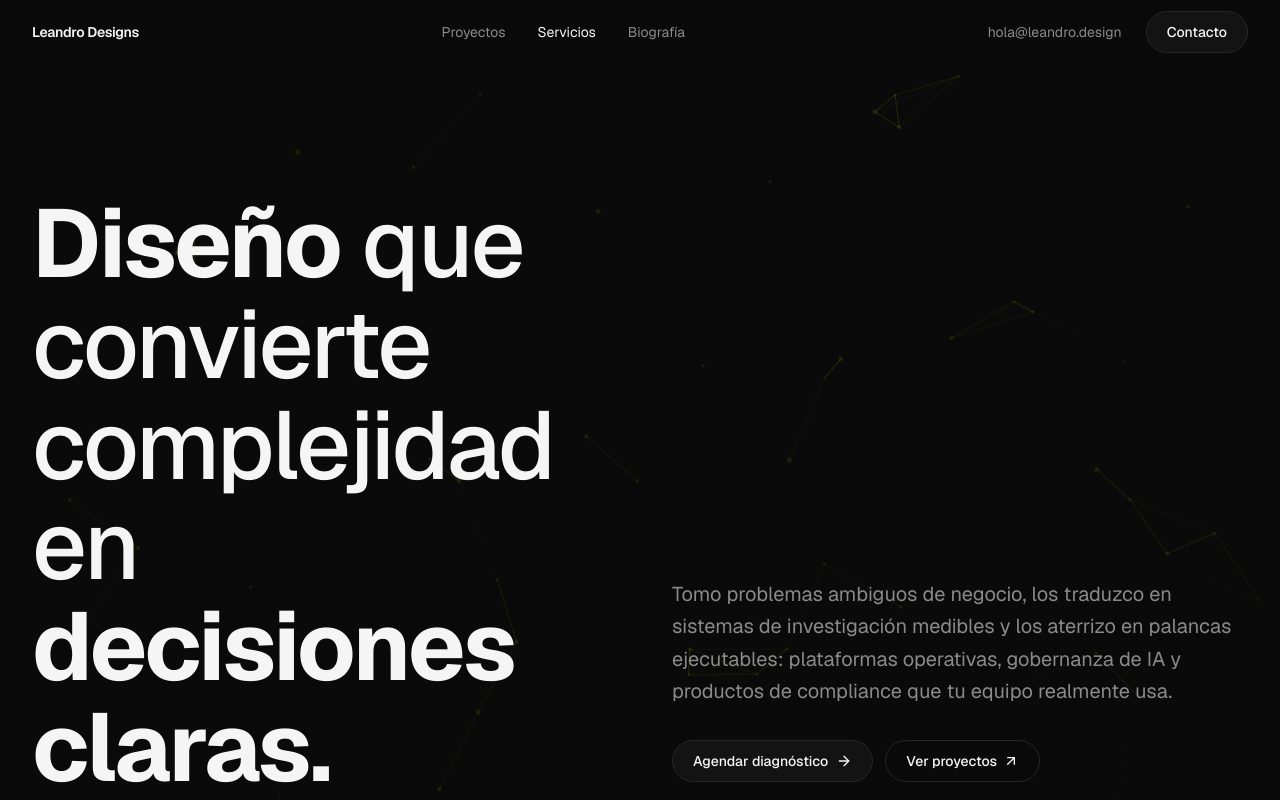
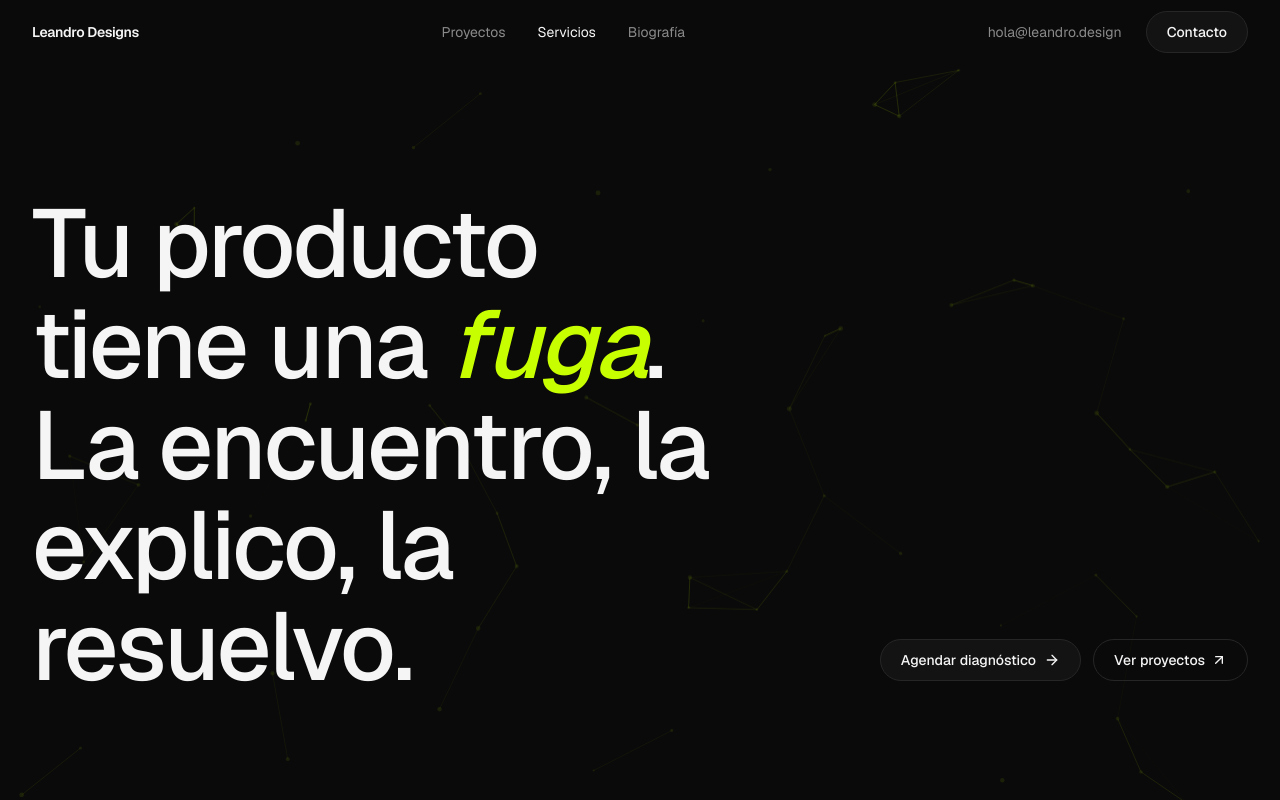
Before and after one commit to leandrodesignux-ux/Leandrobalbian, a Next.js app: page /servicios in a window 1280 px wide. Shown: the top 800 px of the page. Built offline with nearby package versions, Linux system fonts and the light colour scheme.

Commit message:
feat: replace services hero headline and remove side paragraph

```diff
--- a/src/components/sections/ServicesHero.tsx
+++ b/src/components/sections/ServicesHero.tsx
@@ -17,33 +17,24 @@ export function ServicesHero() {
           variants={staggerContainer}
           initial="hidden"
           animate="visible"
-          className="grid items-end gap-12 lg:grid-cols-2 lg:gap-16"
+          className="grid items-end gap-12 lg:grid-cols-[1.6fr_1fr] lg:gap-16"
         >
           {/* Left — big headline */}
           <motion.h1
             variants={fadeUp}
             className="text-balance text-5xl font-medium leading-[1.05] tracking-tight text-primary sm:text-6xl md:text-7xl lg:text-8xl"
           >
-            <strong className="font-bold">Diseño</strong> que
-            <br />
-            convierte complejidad
-            <br />
-            en <strong className="font-bold">decisiones claras.</strong>
+            Tu producto tiene una{" "}
+            <em className="italic text-accent">fuga</em>.
+            <br className="hidden sm:block" />{" "}
+            La encuentro, la explico, la resuelvo.
           </motion.h1>
 
-          {/* Right — context + CTAs */}
+          {/* Right — CTAs */}
           <motion.div
             variants={fadeUp}
-            className="flex flex-col gap-8 lg:pb-4"
+            className="flex flex-col items-start gap-3 sm:flex-row sm:items-center lg:justify-end lg:pb-4"
           >
-            <p className="max-w-xl text-lg leading-relaxed text-secondary md:text-xl">
-              Tomo problemas ambiguos de negocio, los traduzco en sistemas de
-              investigación medibles y los aterrizo en palancas ejecutables:
-              plataformas operativas, gobernanza de IA y productos de
-              compliance que tu equipo realmente usa.
-            </p>
-
-            <div className="flex flex-col items-start gap-3 sm:flex-row sm:items-center">
             <Button href="#contacto" variant="primary">
               Agendar diagnóstico
               <ArrowRight className="h-4 w-4" />
@@ -55,7 +46,6 @@ export function ServicesHero() {
               Ver proyectos
               <ArrowUpRight className="h-4 w-4" />
             </a>
-            </div>
           </motion.div>
         </motion.div>
       </Container>
```
Lines whose indentation alone changed are shown as unchanged.
